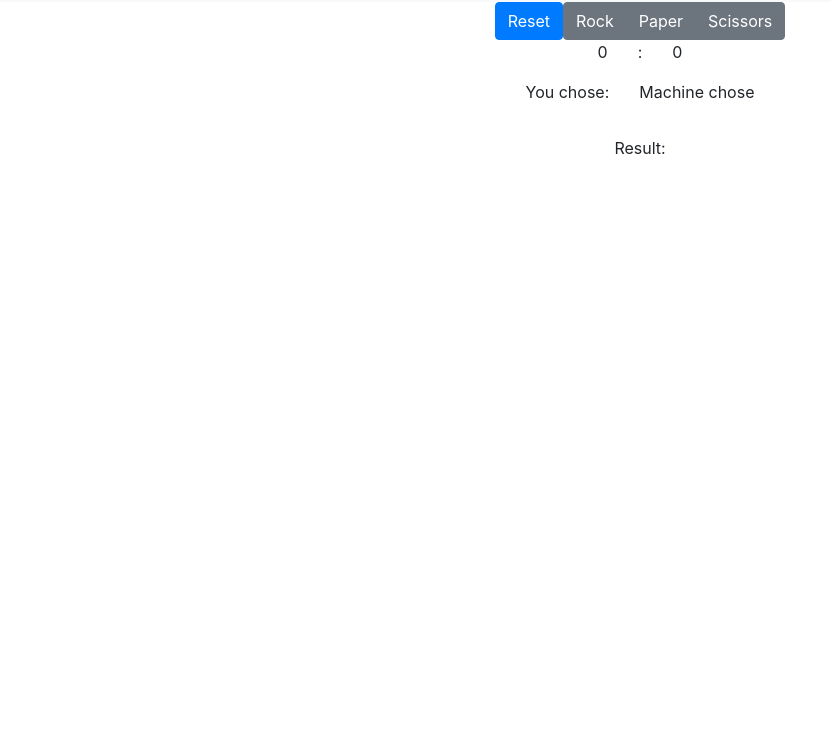
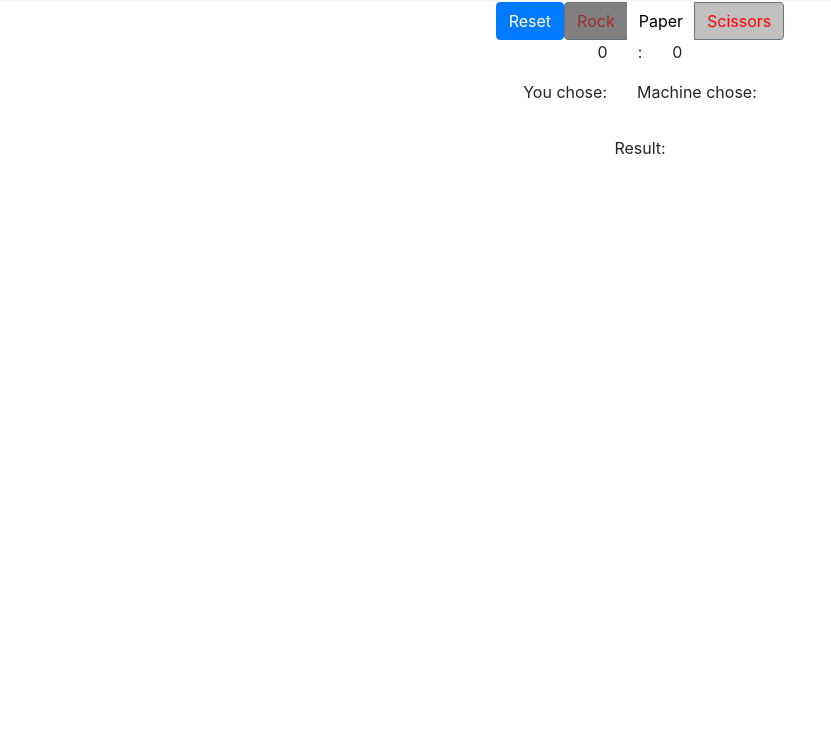
Before and after one commit to PCloherty/CS50, a plain HTML site: page RPS.html in a window 1280 px wide. Shown: the part 54-800 px from the top of the page, without its empty margins (0-831 px from the left). Drawn offline with nearby package versions, Linux system fonts and the light colour scheme.

Commit message:
automated commit by submit50

```diff
--- a/RPS.html
+++ b/RPS.html
@@ -25,9 +25,9 @@
           <div class="row justify-content-md-center">
             <input class="btn btn-primary" type="reset" onclick="RPSCapsule()" value="Reset">
             <div class="btn-group" role="group" aria-label="Basic example">
-              <button type="button" class="btn btn-secondary" onclick="rock()" >Rock</button>
-              <button type="button" class="btn btn-secondary" onclick="paper()">Paper</button>
-              <button type="button" class="btn btn-secondary"  onclick="scissors()">Scissors</button>
+              <button type="button" class="btn btn-secondary rock" onclick="rock()" >Rock</button>
+              <button type="button" class="btn btn-secondary paper" onclick="paper()">Paper</button>
+              <button type="button" class="btn btn-secondary scissors"  onclick="scissors()">Scissors</button>
             </div>
           </div>
           <div class="row justify-content-md-center">
@@ -46,7 +46,7 @@
              <p>You chose:</p>
           </div>
           <div class="col col-md-auto">
-            <p>Machine chose</p>
+            <p>Machine chose:</p>
           </div>
         </div>
         <div class="row justify-content-md-center">
--- a/scripts.js
+++ b/scripts.js
@@ -11,8 +11,7 @@ function RPSCapsule(){
 function maxScore() {
     let clearUScore = document.getElementById('yourScore');
     let clearBScore = document.getElementById('botScore');
-    if (clearUScore.innerHTML > 5 ||
-        clearBScore.innerHTML > 5) {
+    if (clearUScore.innerHTML === 5 || clearBScore.innerHTML === 5) {
             RPSCapsule();
     }
 
--- a/styles.css
+++ b/styles.css
@@ -1,7 +1,21 @@
-.container{
-    margin:10% 1% 10% 0%;
-}
 .gallerycard{
     margin:3% 30% 0 30%;
     padding:2%;
 }
+.rock{
+    background-color:grey;
+    color:brown;
+}
+.paper{
+    border:black;
+    background-color:white;
+    color:black;
+}
+.scissors{
+    background-color:silver;
+    color:red;
+}
+.jumbotron-fluid{
+    height:100vh;
+    margin-bottom:0;
+}
```
Also changed, not shown: index.html (+6 -5 lines).
